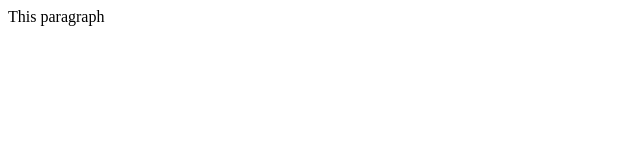
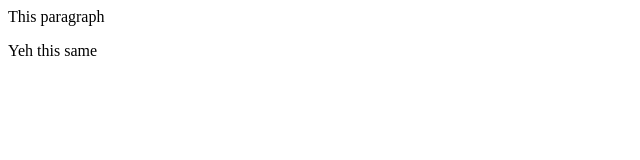
Before and after one commit to Maulana-king/akbarsy, a plain HTML site: page index.html in a window 1280 px wide. Shown: the full height of the page, 0-640 px from the left. Drawn offline with Linux system fonts and the light colour scheme.

Commit message:
add two paragraph tag

```diff
--- a/index.html
+++ b/index.html
@@ -4,5 +4,6 @@
     </head>
     <body>
         <p>This paragraph</p>
+        <p>Yeh this same</p>
     </body>
 </html>
```
